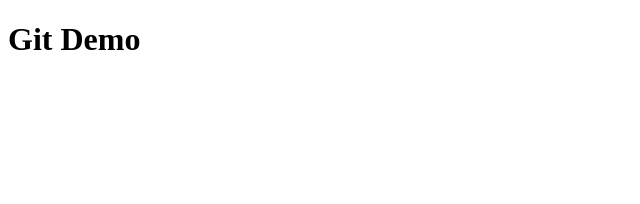
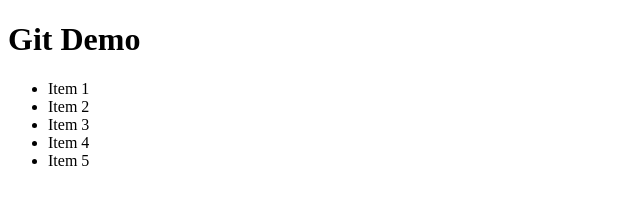
Before and after one commit to cjadami/Hello-Git, a plain HTML site: page index.html in a window 1280 px wide. Shown: the whole page, without its empty margins (0-640 px from the left). Drawn offline with Linux system fonts and the light colour scheme.

Commit message:
added list of items

```diff
--- a/index.html
+++ b/index.html
@@ -5,5 +5,14 @@
 </head>
 <body>
 	<h1>Git Demo</h1>
+	<ul>
+		<li>Item 1</li>
+		<li>Item 2</li>
+		<li>Item 3</li>
+		<li>Item 4</li>
+		<li>Item 5</li>
+
+
+	</ul>
 </body>
 </html>
```
